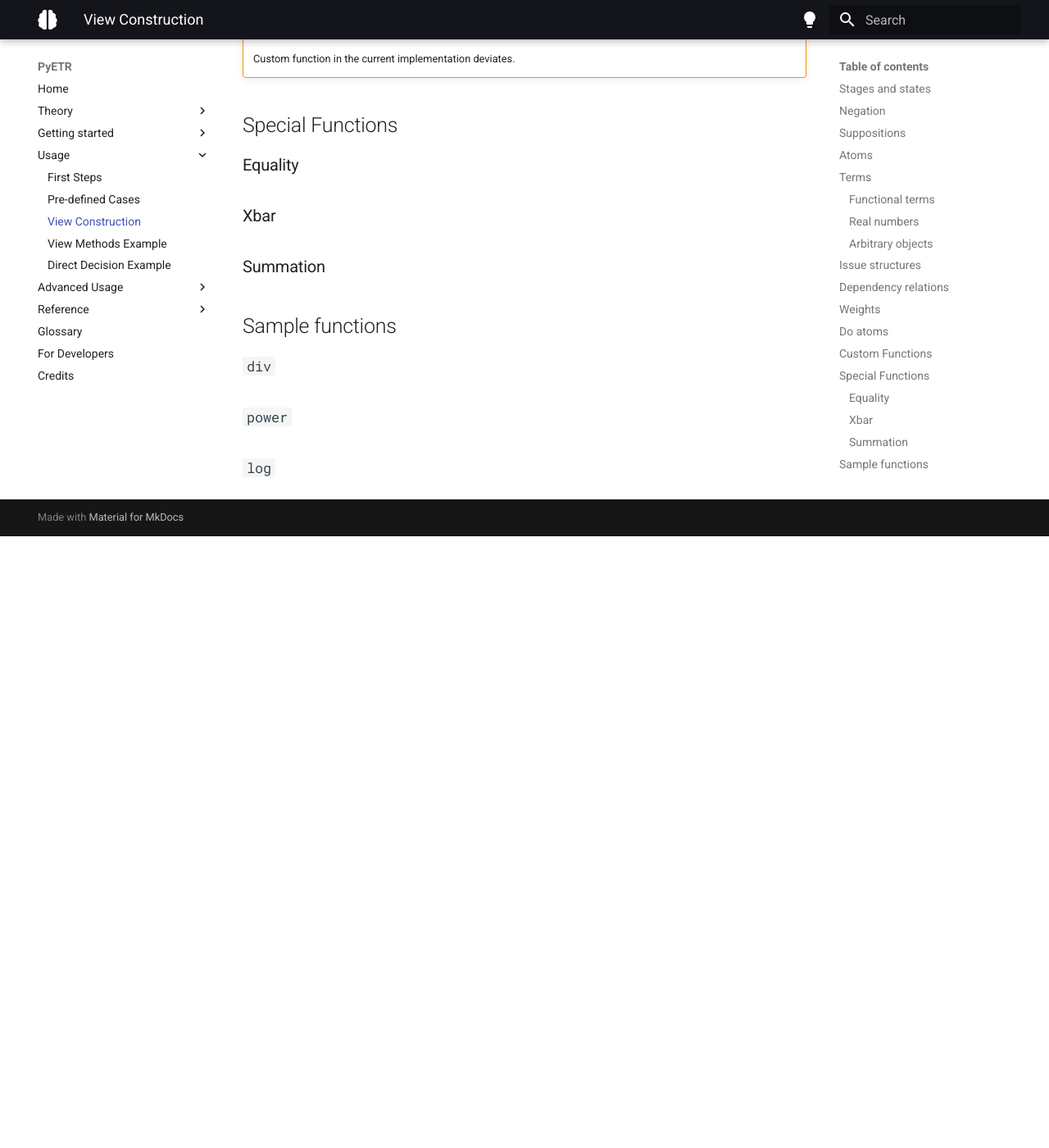
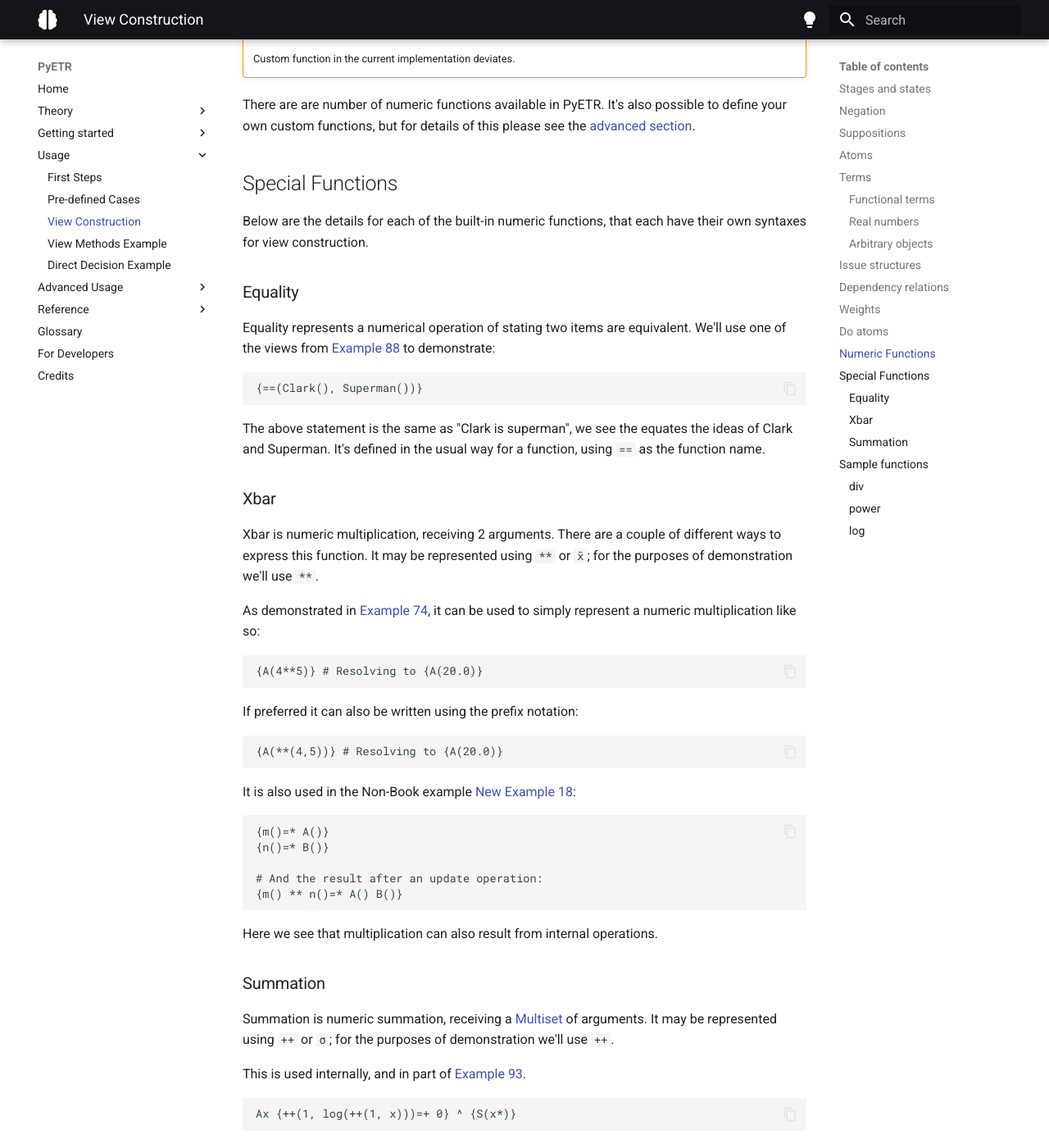
Before and after one commit to juancadile/PyETR-myfork, an MkDocs documentation site: the page built from docs/getting_started/view_construction.md, in a window 1280 px wide and 1400 px high, scrolled down 9371 px. Shown: the whole window at 82% size. Built offline with MkDocs 1.6.1 and Material for MkDocs 9.7.7, drawn with Linux system fonts in a browser that asks for light colours; before the commit the page ends 10025 px from its top, so only the background shows below that; some of the changed text lies outside the part shown.

Commit message:
Added new documentation for sample functions

````diff
--- a/docs/getting_started/view_construction.md
+++ b/docs/getting_started/view_construction.md
@@ -353,23 +353,84 @@ For example, the following is a valid view.
     In *Reason & Inquiry*, 'do' could not appear inside the contents of a do-atom.
     PyETR does not currently enforce this, but behaviour when nested `do`-atoms might be unpredictable.
 
-## Custom Functions
+## Numeric Functions
 
 !!! warning "Caveat for Readers of *Reason & Inquiry*"
     Custom function in the current implementation deviates.
 
+There are are number of numeric functions available in PyETR. It's also possible to define your own custom functions, but for details of this please see the [advanced section](../func_callers.md).
+
 ## Special Functions
+
+Below are the details for each of the built-in numeric functions, that each have their own syntaxes for view construction.
 
 ### Equality
 
+Equality represents a numerical operation of stating two items are equivalent. We'll use one of the views from [Example 88](../case_index.md#e88) to demonstrate:
+```
+{==(Clark(), Superman())}
+```
+The above statement is the same as "Clark is superman", we see the equates the ideas of Clark and Superman. It's defined in the usual way for a function, using `==` as the function name.
+
 ### Xbar
+
+Xbar is numeric multiplication, receiving 2 arguments. There are a couple of different ways to express this function. It may be represented using `**` or `x̄`; for the purposes of demonstration we'll use `**`.
+
+As demonstrated in [Example 74](../case_index.md#e74), it can be used to simply represent a numeric multiplication like so:
+
+```
+{A(4**5)} # Resolving to {A(20.0)}
+```
+If preferred it can also be written using the prefix notation:
+```
+{A(**(4,5))} # Resolving to {A(20.0)}
+```
+
+It is also used in the Non-Book example [New Example 18](../case_index.md#new_e18):
+
+```
+{m()=* A()}
+{n()=* B()}
+
+# And the result after an update operation:
+{m() ** n()=* A() B()}
+```
+
+Here we see that multiplication can also result from internal operations.
 
 ### Summation
 
+Summation is numeric summation, receiving a [Multiset](../glossary.md#multiset) of arguments. It may be represented using `++` or `σ`; for the purposes of demonstration we'll use `++`.
+
+This is used internally, and in part of [Example 93](../case_index.md#e93_grp1).
+
+```
+Ax {++(1, log(++(1, x)))=+ 0} ^ {S(x*)}
+```
+
+Here this is used to represent the term: 1+log(1+x)
+
+The summation may contain zero or more arguments.
+
 ## Sample functions
 
+Sample functions can be imported from the func_library namespace. These represent some simple example numeric functions - below is a short example detailing usage with the div function:
+
+```py
+from pyetr import View
+from pyetr.func_library import div
+
+
+print(View.from_str("{A(div(100,3))}", custom_functions=[div]))
+```
 ### `div`
+
+A function representing divide (takes 2 arguments, numerator and denominator)
 
 ### `power`
 
+A function representing power (takes 2 arguments, base and power)
+
 ### `log`
+
+A function representing log base 10 (takes 1 argument)
````
Also changed, not shown: docs/getting_started/case_example.md (+3 -0 lines), 1 other file.
